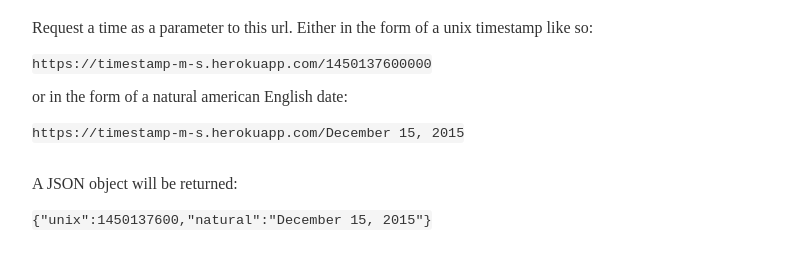
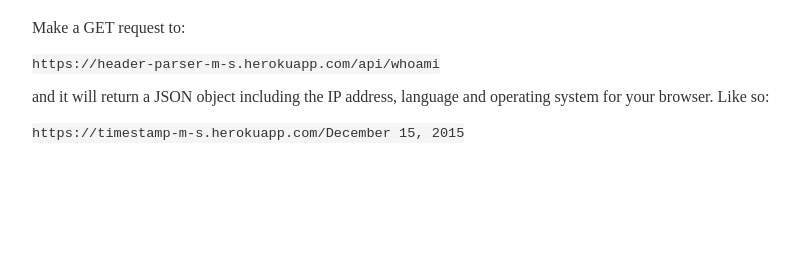
Before and after one commit to 1db8k/header-parser-ms, a website: page public/index.html in a window 1280 px wide. Shown: the part 81-346 px from the top of the page, without its empty margins (238-1034 px from the left). Drawn offline with nearby package versions, Linux system fonts and the light colour scheme.

Commit message:
added object functionality

```diff
--- a/public/index.html
+++ b/public/index.html
@@ -43,14 +43,10 @@
         <![endif]-->
     <div class="container">
         <h1>Request Header Parser Microservice</h1>
-        <p>Request a time as a parameter to this url. Either in the form of a unix timestamp like so:</p>
-        <code>https://timestamp-m-s.herokuapp.com/1450137600000</code>
-        <p>or in the form of a natural american English date:</p>
+        <p>Make a GET request to:</p>
+        <code>https://header-parser-m-s.herokuapp.com/api/whoami</code>
+        <p>and it will return a JSON object including the IP address, language and operating system for your browser. Like so:</p>
         <code>https://timestamp-m-s.herokuapp.com/December 15, 2015</code>
-        <br>
-        <br>
-        <p>A JSON object will be returned:</p>
-        <code>{"unix":1450137600,"natural":"December 15, 2015"}</code>
     </div>
 </body>
 
```
Also changed, not shown: server.js (+8 -8 lines), public/favicon.ico (renamed from public/edit.ico).
